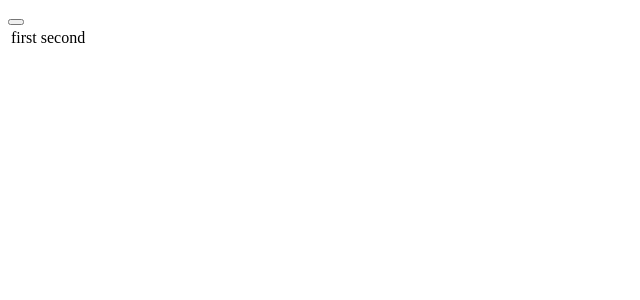
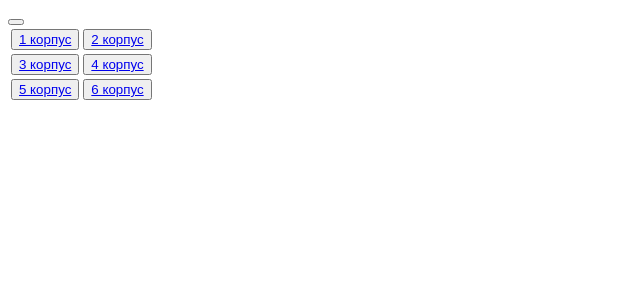
Before and after one commit to xratq/group_project, an Angular app: page / in a window 1280 px wide. Shown: the top 300 px of the page, without its empty margins (0-640 px from the left). Built offline with nearby package versions, Linux system fonts and the light colour scheme.

Commit message:
2 change

```diff
--- a/src/app/app.component.html
+++ b/src/app/app.component.html
@@ -1,12 +1,20 @@
 <style>
 
 </style>
-<div class="">
+<div class="sample">
   <button type="button" name="button"><a href="#"></a></button>
   <table>
     <tr>
-      <td>first</td>
-      <td>second</td>
+      <td><button type="button" name="button"><a href="#">1 корпус</a></button></td>
+      <td><button type="button" name="button"><a href="#">2 корпус</a></button></td>
+    </tr>
+    <tr>
+      <td><button type="button" name="button"><a href="#">3 корпус</a></button></td>
+      <td><button type="button" name="button"><a href="#">4 корпус</a></button></td>
+    </tr>
+    <tr>
+      <td><button type="button" name="button"><a href="#">5 корпус</a></button></td>
+      <td><button type="button" name="button"><a href="#">6 корпус</a></button></td>
     </tr>
   </table>
 </div>
```
